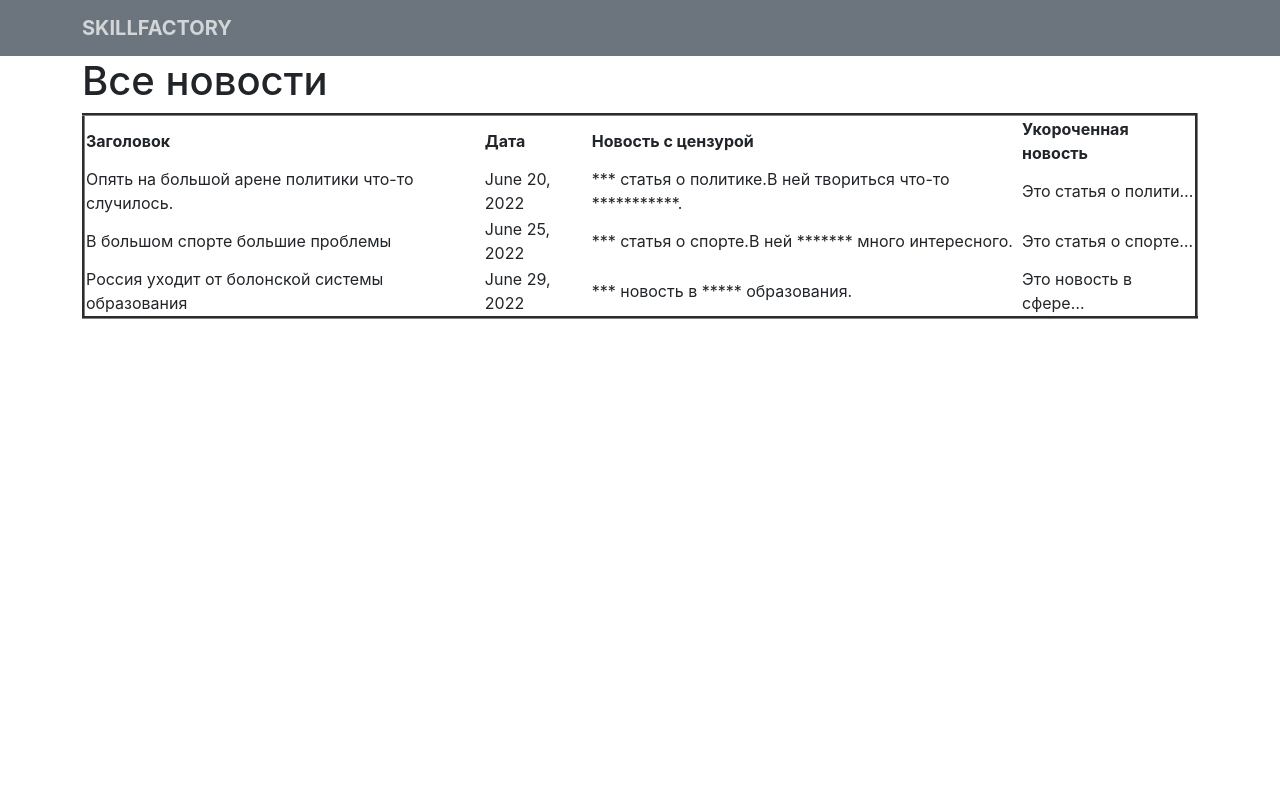
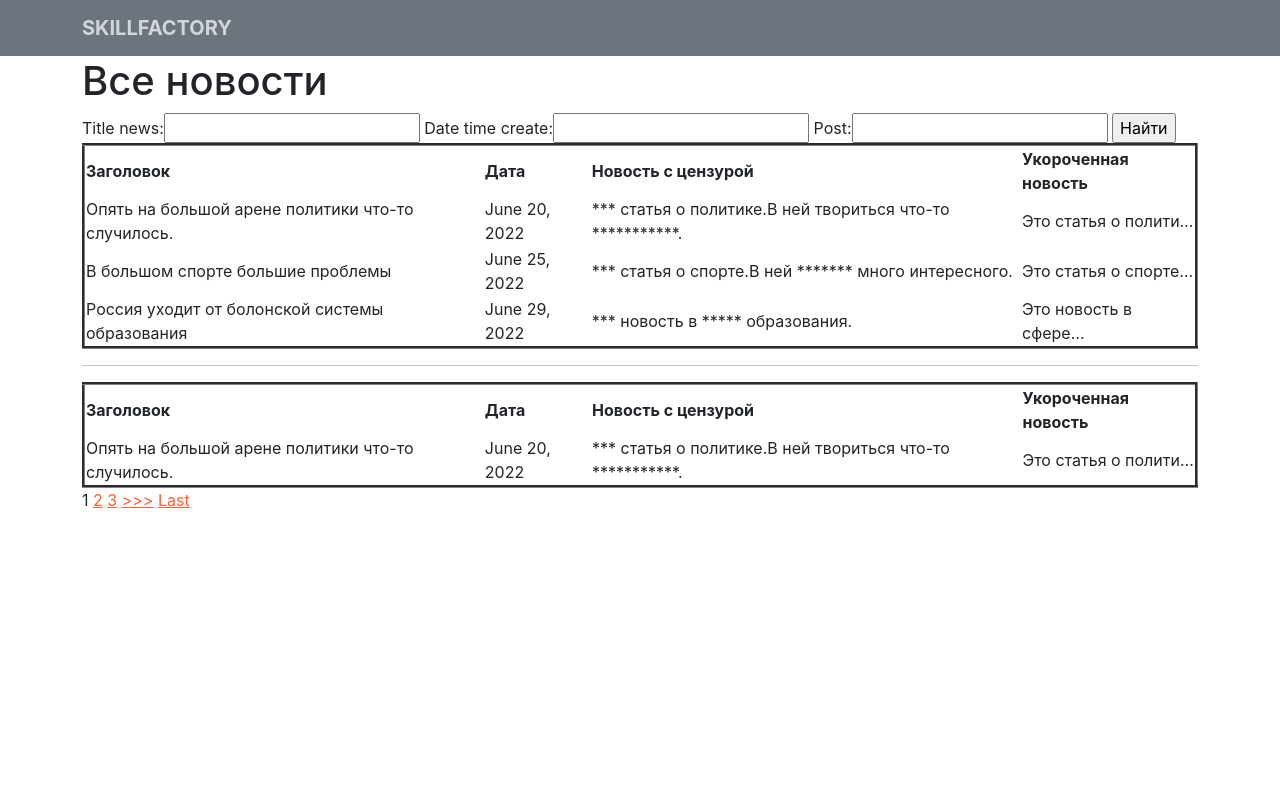
Before and after one commit to KonstantinKostenkovPDEV-10/News_Portal, a Django app: page /news/ in a window 1280 px wide. Run offline with Django 3.2, Linux system fonts and the light colour scheme; data comes from the database, SQL or seed files in the repository; some libraries are stand-ins or nearby versions.

Commit message:
NEW_PORTAL

```diff
--- /dev/null
+++ b/NewsPaper/News/filters.py
@@ -0,0 +1,9 @@
+from django_filters import FilterSet  # импортируем filterset, чем-то напоминающий знакомые дженерики
+from .models import Post
+
+
+class PostFilter(FilterSet):
+    class Meta:
+        model = Post
+        fields = ('title_news', 'date_time_create', 'post', )
+        # поля, которые мы будем фильтровать (т. е. отбирать по каким-то критериям, имена берутся из моделей)
--- a/NewsPaper/News/urls.py
+++ b/NewsPaper/News/urls.py
@@ -3,6 +3,7 @@ from .views import PostList, PostDetail
 
 urlpatterns = [
     path('', PostList.as_view()),
+    #path('search', PostSearch.as_view()),
     # pk — это первичный ключ товара, который будет выводиться у нас в шаблон
     # int — указывает на то, что принимаются только целочисленные значения
     path('<int:pk>', PostDetail.as_view(), name='post_detail'),
--- a/NewsPaper/News/views.py
+++ b/NewsPaper/News/views.py
@@ -1,14 +1,25 @@
-from django.views.generic import ListView, DetailView
+from django.views.generic import DetailView
 from .models import Post
-
+from .filters import PostFilter
+from django.views.generic import ListView
 
 class PostList(ListView):
     model = Post
     ordering = 'date_time_create'
     template_name = 'post_list.html'
     context_object_name = 'post'
+    paginate_by = 1
+    def get_context_data(self, **kwargs):
+        # С помощью super() мы обращаемся к родительским классам
+        # и вызываем у них метод get_context_data с теми же аргументами,
+        # что и были переданы нам.
+        # В ответе мы должны получить словарь.
+        context = super().get_context_data(**kwargs)
+        context['filter'] = PostFilter(self.request.GET, queryset=self.get_queryset())
+        return context
 
 class PostDetail(DetailView):
     model = Post
     template_name = 'post_detail.html'
     context_object_name = 'post'
+    paginate_by = 1
--- a/NewsPaper/NewsPaper/settings.py
+++ b/NewsPaper/NewsPaper/settings.py
@@ -40,6 +40,8 @@ INSTALLED_APPS = [
     'django.contrib.sites',
     'django.contrib.flatpages',
     'News',
+    'django_filters',
+
     ]
 
 SITE_ID = 1
@@ -132,3 +134,6 @@ DEFAULT_AUTO_FIELD = 'django.db.models.BigAutoField'
 STATICFILES_DIRS = [
     BASE_DIR / "static"
 ]
+REST_FRAMEWORK = {
+    'DEFAULT_FILTER_BACKENDS': ['django_filters.rest_framework.DjangoFilterBackend']
+}
--- a/NewsPaper/templates/post_list.html
+++ b/NewsPaper/templates/post_list.html
@@ -3,14 +3,20 @@
 {% load censor_filter %}
 
 {% block title %}
-post
+Post
 {% endblock title %}
 
 {% block content %}
-<h1></h1>
-<h1></h1>
+
 <hr>
 <h1>Все новости</h1>
+
+<!-- Перед таблицей добавим форму для поиска -->
+<form method="GET">
+    {{ filter.form }} <!-- Форму от фильтров за нас сделает Django. А вот кнопку, увы придётся делать самому -->
+    <input type="submit" value="Найти">
+</form>
+
 <table border=3>
    <tr>
     		<th>Заголовок</th>
@@ -19,6 +25,28 @@ post
             <th>Укороченная новость</th>
 
   </tr>
+
+ {% for p in filter.qs %}
+   <tr>
+	<td>{{ p.title_news}}</td>
+    <td>{{ p.date_time_create}}</td>
+	<td>{{ p.post|check_words }}</td>
+    <td>{{ p.post|truncatechars:20 }}</td>
+    </tr>
+{% endfor %}
+</table>
+
+<hr>
+
+<table border=3>
+   <tr>
+    		<th>Заголовок</th>
+            <th>Дата</th>
+            <th>Новость с цензурой</th>
+            <th>Укороченная новость</th>
+
+  </tr>
+
 {% for p in post %}
    <tr>
 	<td>{{ p.title_news}}</td>
@@ -29,4 +57,29 @@ post
 {% endfor %}
 </table>
 
+<!-- Проверяем, что поддерживается постраничный вывод -->
+{% if is_paginated %}
+
+    <!-- Если доступна предыдущая страница, то даём ссылку на неё и самую первую страницу -->
+{% if page_obj.has_previous %}
+        <a href="?page=1">First</a>
+        <a href="?page={{ page_obj.previous_page_number }}"><<<</a>
+{% endif %}
+
+    <!-- Показываем только текущую страницу и ближайшие к ней, чтобы список не тянулся и не захламлял страницу -->
+{% for num in page_obj.paginator.page_range %}
+        {% if page_obj.number == num %}
+            <a>{{ num }}</a>
+        {% elif num > page_obj.number|add:'-3' and num < page_obj.number|add:'3' %}
+            <a href="?page={{ num }}">{{ num }}</a>
+        {% endif %}
+{% endfor %}
+{% endif %}
+    <!-- Если есть следующая страница, то даём ссылку на неё и на самую последнюю страницу -->
+{% if page_obj.has_next %}
+        <a href="?page={{ page_obj.next_page_number }}">>>></a>
+        <a href="?page={{ page_obj.paginator.num_pages }}">Last</a>
+{% else %}
+    <h2>Новостей нет!</h2>
+{% endif %}
 {% endblock content %}
```
